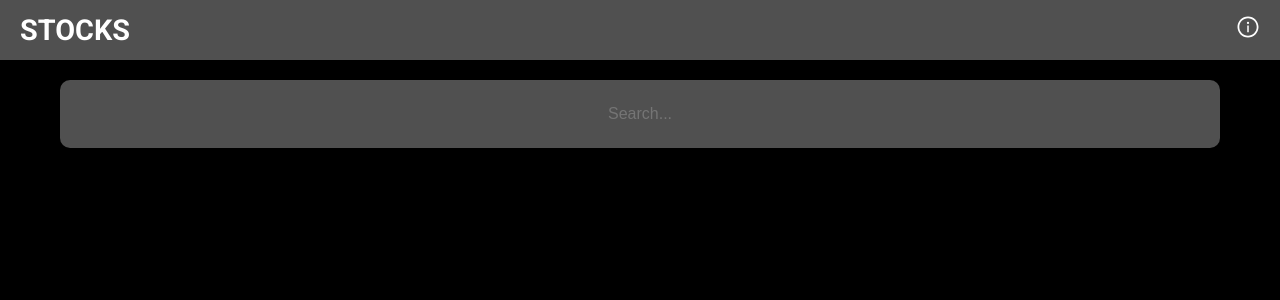
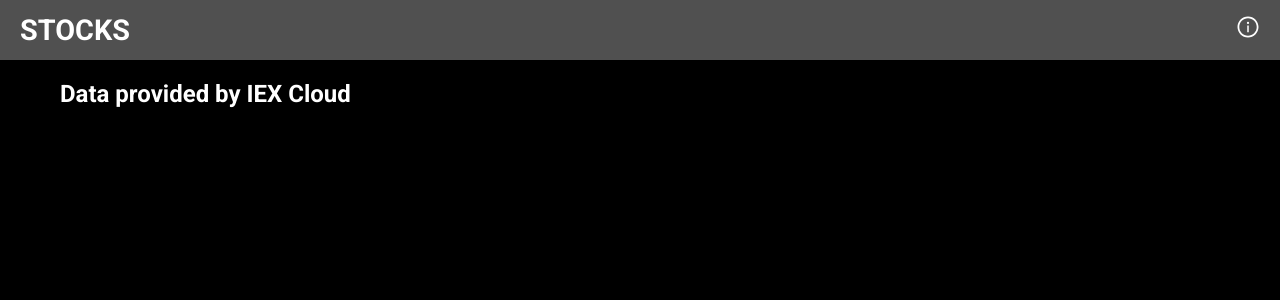
Before and after one commit to Mig-uel/Mooning, a React (Create React App) app: page /about in a window 1280 px wide. Shown: the top 300 px of the page. Built offline with nearby package versions, Linux system fonts and the light colour scheme; no server answers.

Commit message:
initial search, info page done

```diff
--- a/package.json
+++ b/package.json
@@ -7,6 +7,7 @@
     "react": "^17.0.2",
     "react-dom": "^17.0.2",
     "react-icons": "^4.3.1",
+    "react-router-dom": "^6.2.1",
     "react-scripts": "5.0.0",
     "uuid": "^8.3.2"
   },
--- a/src/App.js
+++ b/src/App.js
@@ -1,15 +1,22 @@
+import { Route, Routes } from 'react-router-dom';
+
 import Container from './components/Container';
 import StocksRenderer from './components/StocksRenderer';
+import About from './pages/About'
 import Search from './components/Search';
+import SearchResults from './components/SearchResults';
 
 function App() {
   return (
     <Container>
-      {/* <Stocks />
-      <Stocks />
-      <Stocks /> */}
-      <StocksRenderer />
-      <Search />
+      <Routes>
+        <Route exact path="/"
+          element={<>
+            <StocksRenderer />
+            <Search />
+            <SearchResults /></>} />
+        <Route exact path="/about" element={<About />} />
+      </Routes>
     </Container>
   );
 }
--- a/src/components/Header.jsx
+++ b/src/components/Header.jsx
@@ -1,22 +1,16 @@
 import { AiOutlineInfoCircle } from 'react-icons/ai';
-import { useState } from 'react';
-
-import Info from './Info';
+import { Link } from 'react-router-dom';
 
 const Header = () => {
-
-  const [showInfo, setShowInfo] = useState(false);
-
-  const toggleInfo = () => {
-    setShowInfo(!showInfo);
-  }
-
   return (
     <nav>
-      <h1>Stocks</h1>
+      <Link to="/">
+        <h1>Stocks</h1>
+      </Link>
       <div className="info">
-        <AiOutlineInfoCircle onClick={toggleInfo} />
-        {showInfo && <Info showInfo={showInfo} setShowInfo={setShowInfo} toggleInfo={toggleInfo} />}
+        <Link to="/about">
+          <AiOutlineInfoCircle />
+        </Link>
       </div>
     </nav>
   );
--- a/src/components/Info.jsx
+++ /dev/null
@@ -1,17 +0,0 @@
-const Info = ({ showInfo, toggleInfo }) => {
-
-  const infoCard = (
-    <div className="info-card" onClick={toggleInfo}>
-      <p>Data provided by <br /><a href="https://iexcloud.io">IEX Cloud</a>
-      </p>
-    </div>
-  )
-
-  return (
-    <>
-      {showInfo && infoCard}
-    </>
-  );
-}
-
-export default Info;
--- a/src/components/Search.jsx
+++ b/src/components/Search.jsx
@@ -1,7 +1,35 @@
+import SearchResults from "./SearchResults";
+import axios from 'axios'
+import { useState, useEffect } from 'react'
+
 const Search = () => {
+
+  const [search, setSearch] = useState([]);
+
+  const fetchSearch = async (e) => {
+    e.preventDefault();
+
+    const term = (e.target.search.value).toLowerCase()
+
+    if (term.length > 0) {
+
+      const res = await axios.get(`https://cloud.iexapis.com/stable/stock/${term}/quote?token=${process.env.REACT_APP_SK}`);
+      const data = await res.data;
+
+      setSearch(data)
+
+      console.log(search);
+      e.target.reset();
+    }
+    else
+      e.target.reset();
+  }
+
   return (
     <div className="search">
-      <input type="text" placeholder="Search..." />
+      <form onSubmit={fetchSearch}>
+        <input type="text" placeholder="Search..." name="search" />
+      </form>
     </div>
   );
 }
--- /dev/null
+++ b/src/components/SearchResults.jsx
@@ -0,0 +1,11 @@
+import Stocks from './Stocks'
+
+const SearchResults = () => {
+  return (
+    <>
+
+    </>
+  );
+}
+
+export default SearchResults;
--- a/src/index.css
+++ b/src/index.css
@@ -63,7 +63,7 @@ nav {
 }
 a {
   text-decoration: none;
-  color: var(--primary-color);
+  color: var(--text-color);
 }
 .container {
   width: 100%;
--- a/src/index.js
+++ b/src/index.js
@@ -1,11 +1,14 @@
 import React from 'react';
 import ReactDOM from 'react-dom';
+import { BrowserRouter as Router } from 'react-router-dom';
 import './index.css';
 import App from './App';
 
 ReactDOM.render(
   <React.StrictMode>
-    <App />
+    <Router>
+      <App />
+    </Router>
   </React.StrictMode>,
   document.getElementById('root')
 );
--- /dev/null
+++ b/src/pages/About.jsx
@@ -0,0 +1,9 @@
+const About = () => {
+  return (
+    <div className="about">
+      <h2>Data provided by <a href="http://iexcloud.io">IEX Cloud</a></h2>
+    </div>
+  );
+}
+
+export default About;
```
Also changed, not shown: 1 other file (tests, documents, lock files or other folders).
